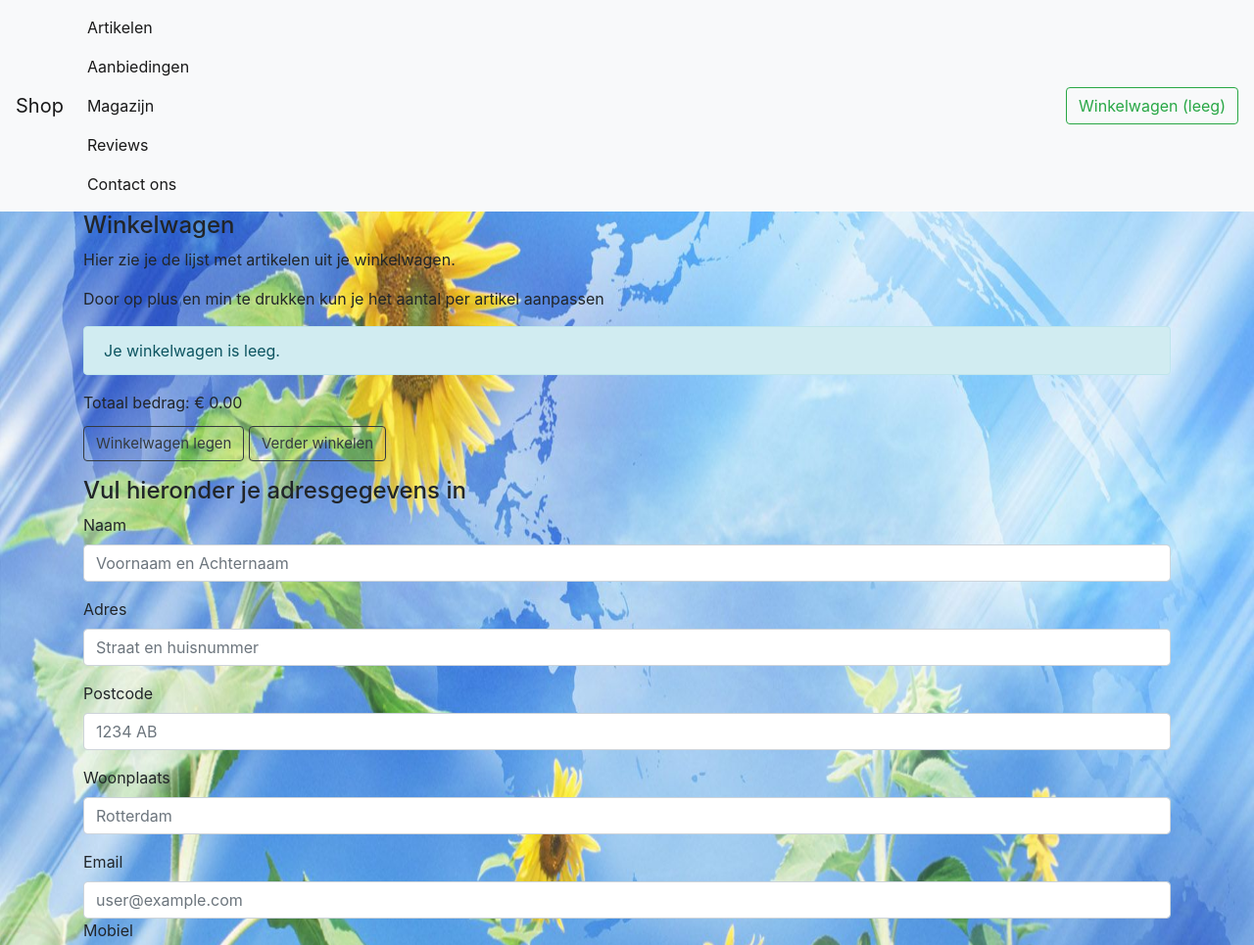
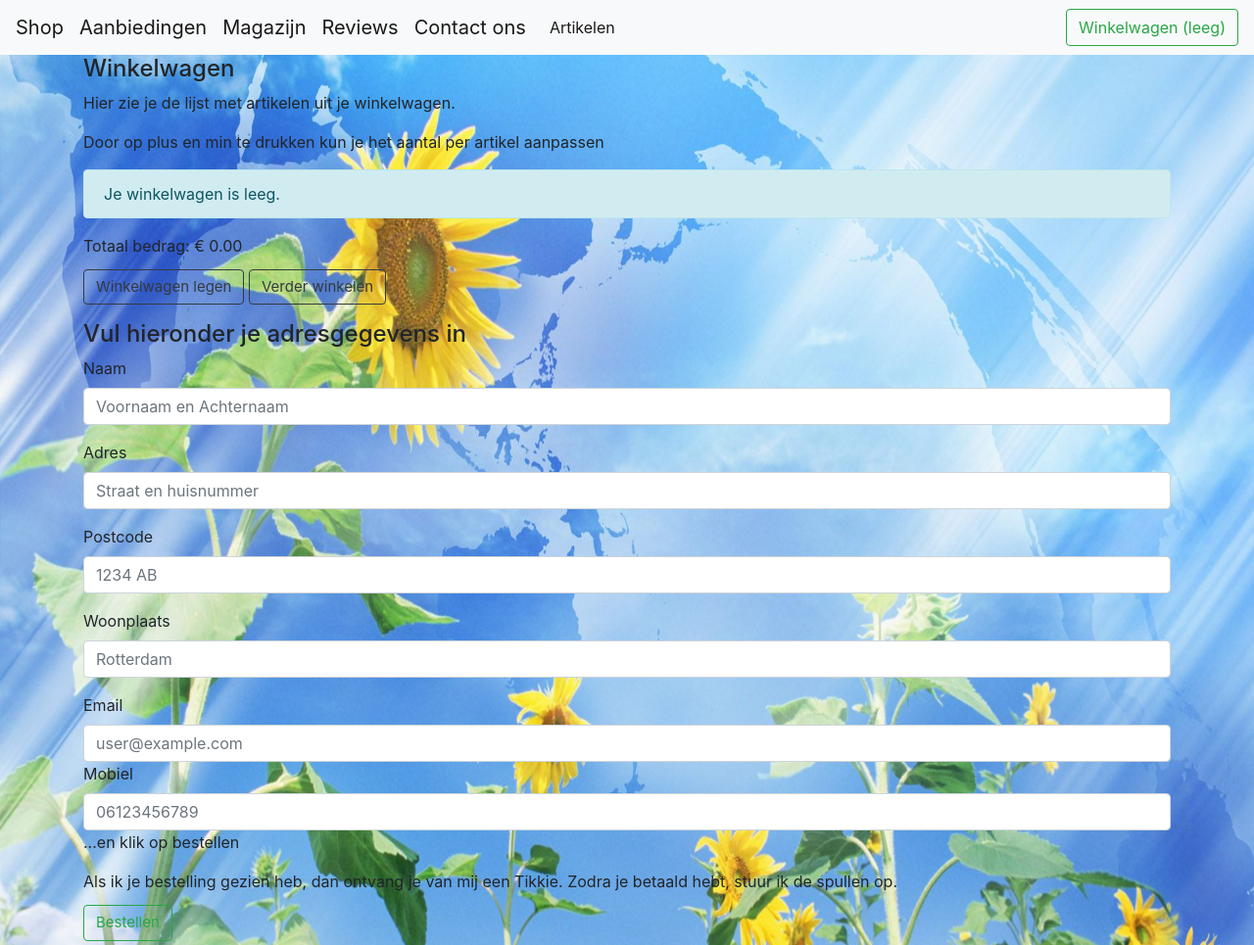
Before and after one commit to emmaus-5h/webshop-5hin1-david-keenan-, a website: page web/basket.html in a window 1280 px wide. Shown: the top 965 px of the page at 98% size. Drawn offline with nearby package versions, Linux system fonts and the light colour scheme.

Commit message:
fixing everything

```diff
--- a/web/basket.html
+++ b/web/basket.html
@@ -11,6 +11,10 @@
 <body>
 	<nav class="navbar navbar-expand-lg navbar-light bg-light">
 		<a class="navbar-brand" href="/">Shop</a>
+    		<a class="navbar-brand" href="$">Aanbiedingen</a>
+    		<a class="navbar-brand" href="+">Magazijn</a>
+    		<a class="navbar-brand" href="*">Reviews</a>
+    		<a class="navbar-brand" href="=">Contact ons</a>
 		<button class="navbar-toggler" type="button" data-toggle="collapse" data-target="#navbarSupportedContent" aria-controls="navbarSupportedContent" aria-expanded="false" aria-label="Toggle navigation">
         <span class="navbar-toggler-icon"></span>
       </button>
@@ -18,10 +22,6 @@
         <ul class="navbar-nav mr-auto">
           <li class="nav-item active">
             <a class="nav-link" href="/">Artikelen</a>
-            <a class="nav-link" href="/">Aanbiedingen</a>
-            <a class="nav-link" href="/">Magazijn</a>
-            <a class="nav-link" href="/">Reviews</a>
-            <a class="nav-link" href="/">Contact ons</a>
           </li>
         </ul>
         <a href="basket.html"><button class="btn btn-outline-success my-2 my-sm-0" type="submit">Winkelwagen <span class="num_products"></span></button></a>
```
